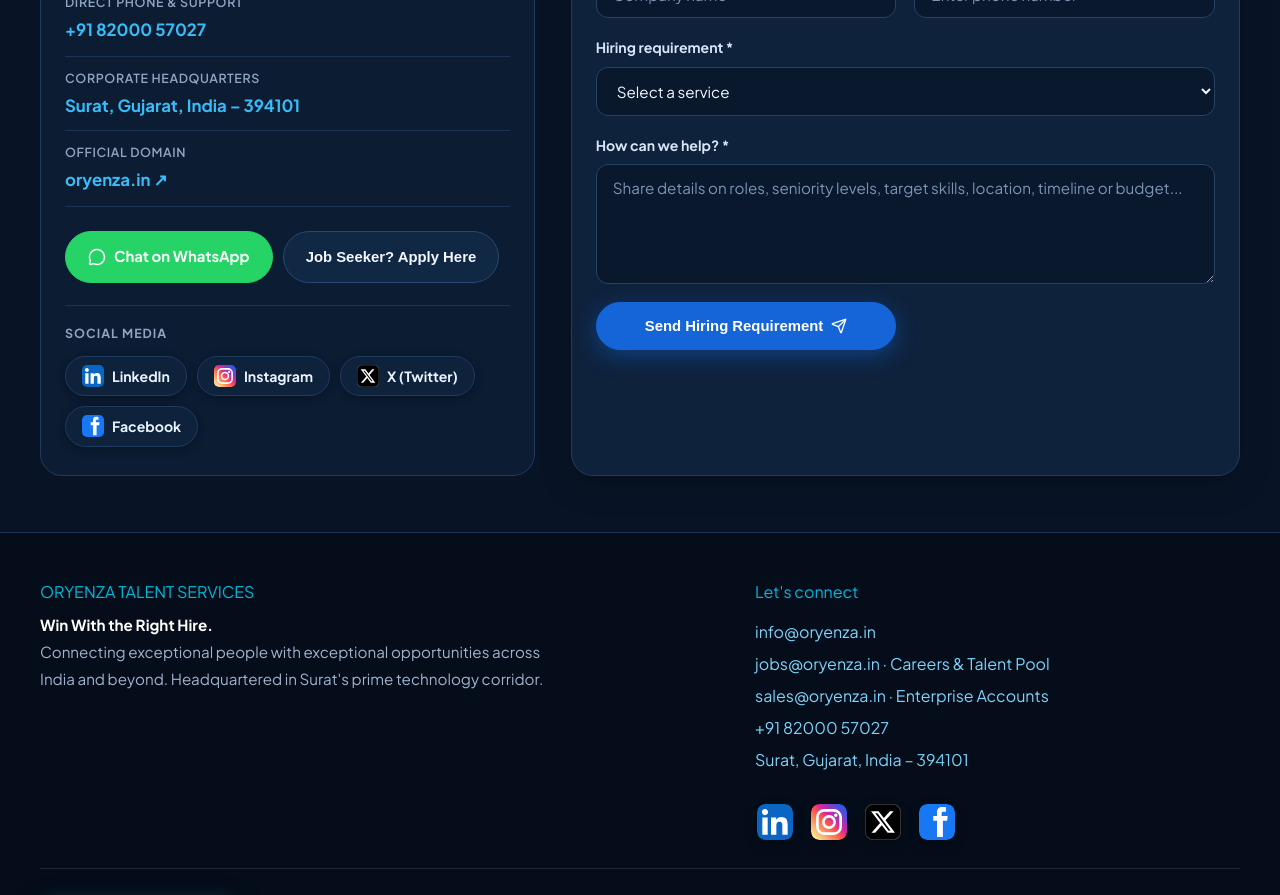
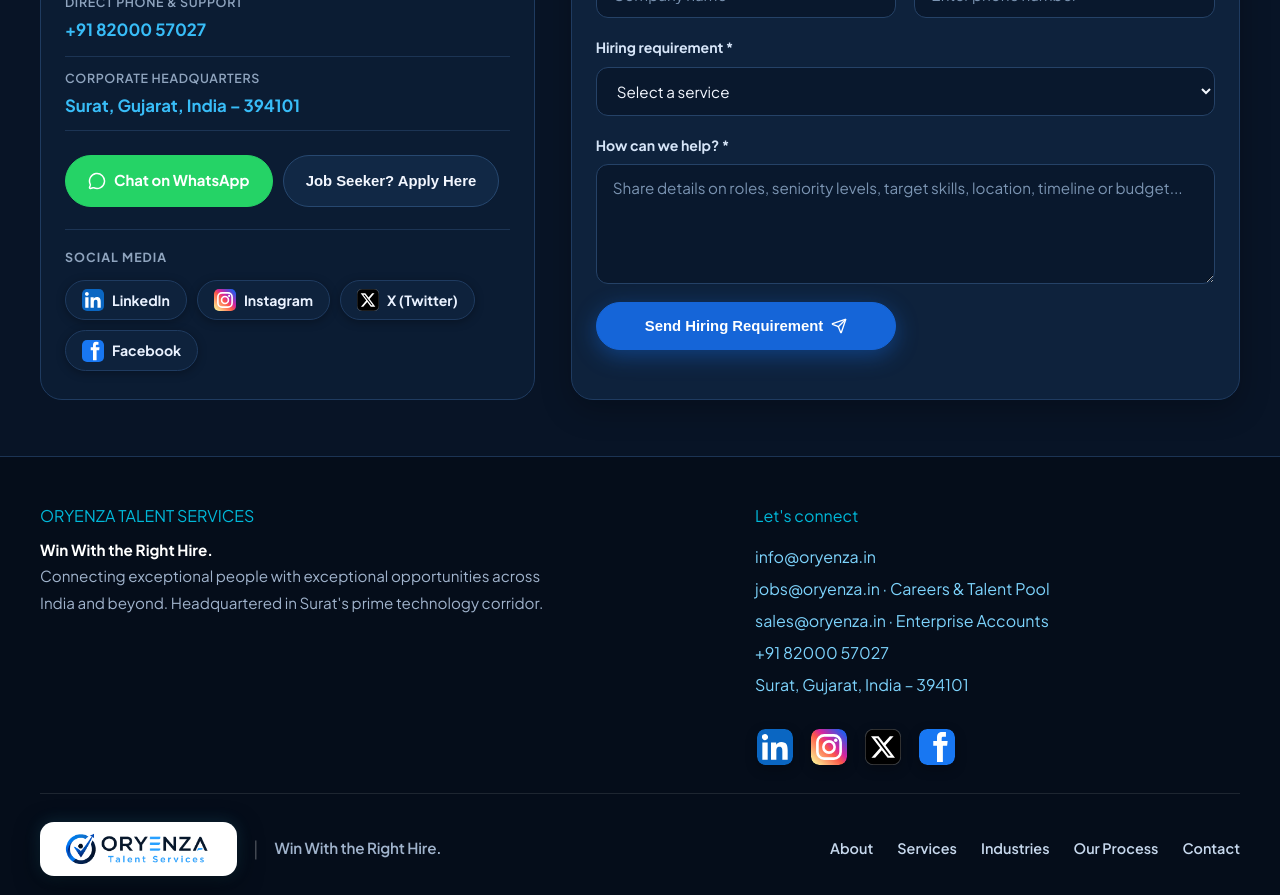
Before and after one commit to oryenzatalentservices-coder/Oryenza-Talent-Services, a React (Vite) app in the folder frontend/: page / in a window 1280 px wide. Shown: the part 5880-6775 px from the top of the page. Built offline with nearby package versions, Linux system fonts and the light colour scheme; no server answers.

Commit message:
fix: remove official domain block from contact section

```diff
--- a/frontend/src/components/ContactSection.jsx
+++ b/frontend/src/components/ContactSection.jsx
@@ -111,17 +111,6 @@
                 title="View Surat, Gujarat, India on Google Maps"
               >
                 Surat, Gujarat, India – 394101
-              </a>
-            </div>
-
-            <div className="contact-item">
-              <small>Official Domain</small>
-              <a
-                href="https://oryenza.in"
-                rel="noopener noreferrer"
-                target="_blank"
-              >
-                oryenza.in ↗
               </a>
             </div>
 
```
